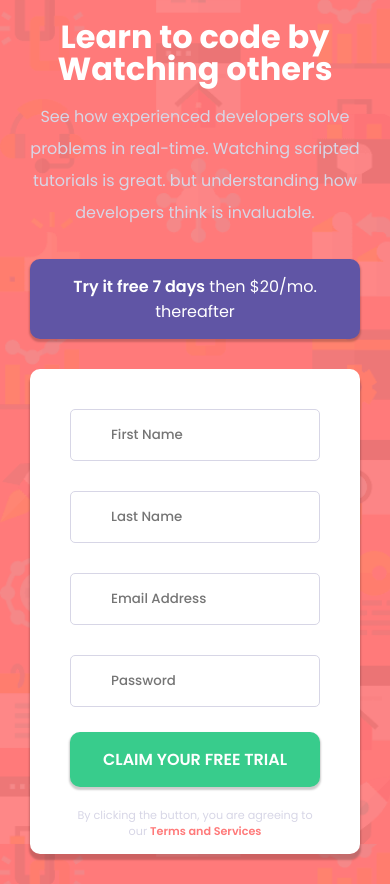
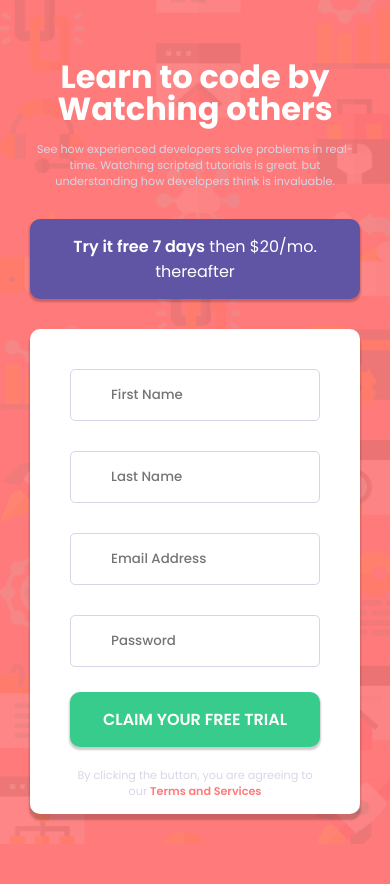
Before and after one commit to pedro-drosa/Signup-Form, a React (Vite) app: page / in a window 390 px wide. After the commit the page ends 844 px from the top, so only its background shows below. Built offline with nearby package versions, Linux system fonts and the light colour scheme.

Commit message:
fix(SignUp): decreasing the paragraph font

```diff
--- a/src/pages/SignUp/styles.module.scss
+++ b/src/pages/SignUp/styles.module.scss
@@ -72,6 +72,8 @@
       }
 
       p {
+        font-size: 0.7rem;
+        line-height: 1rem;
         margin-bottom: -30px;
       }
     }
```
